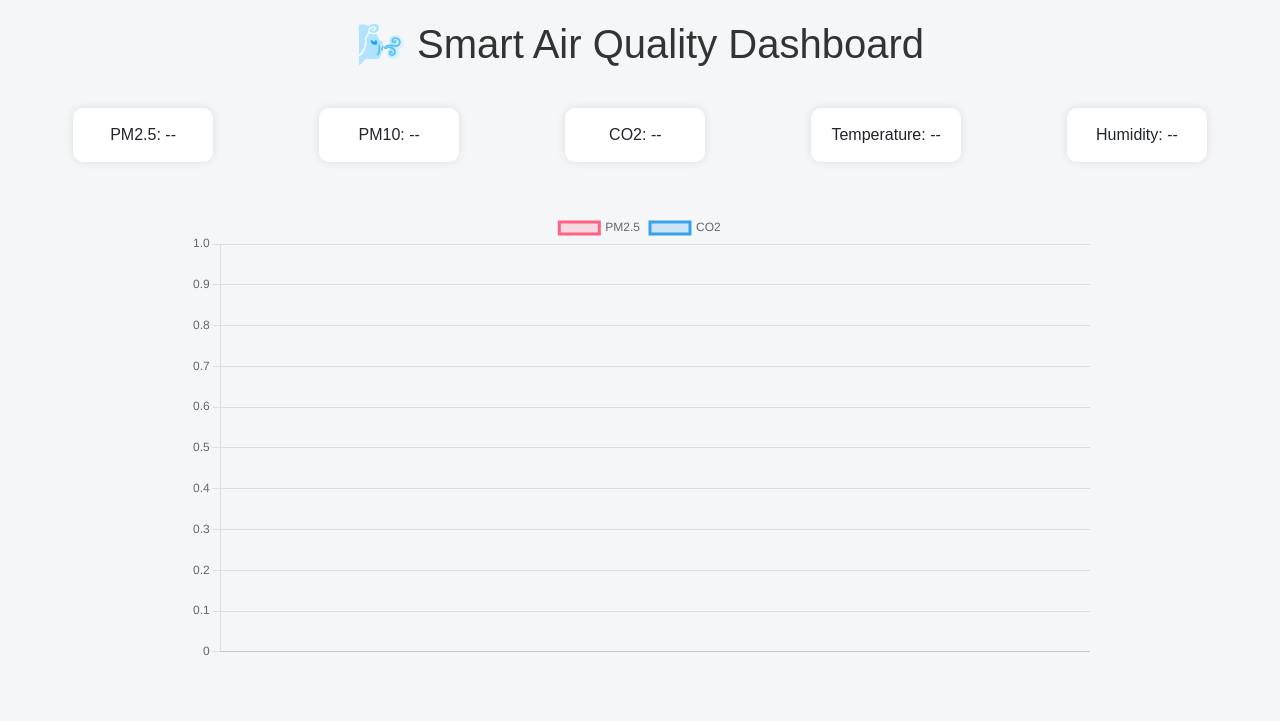
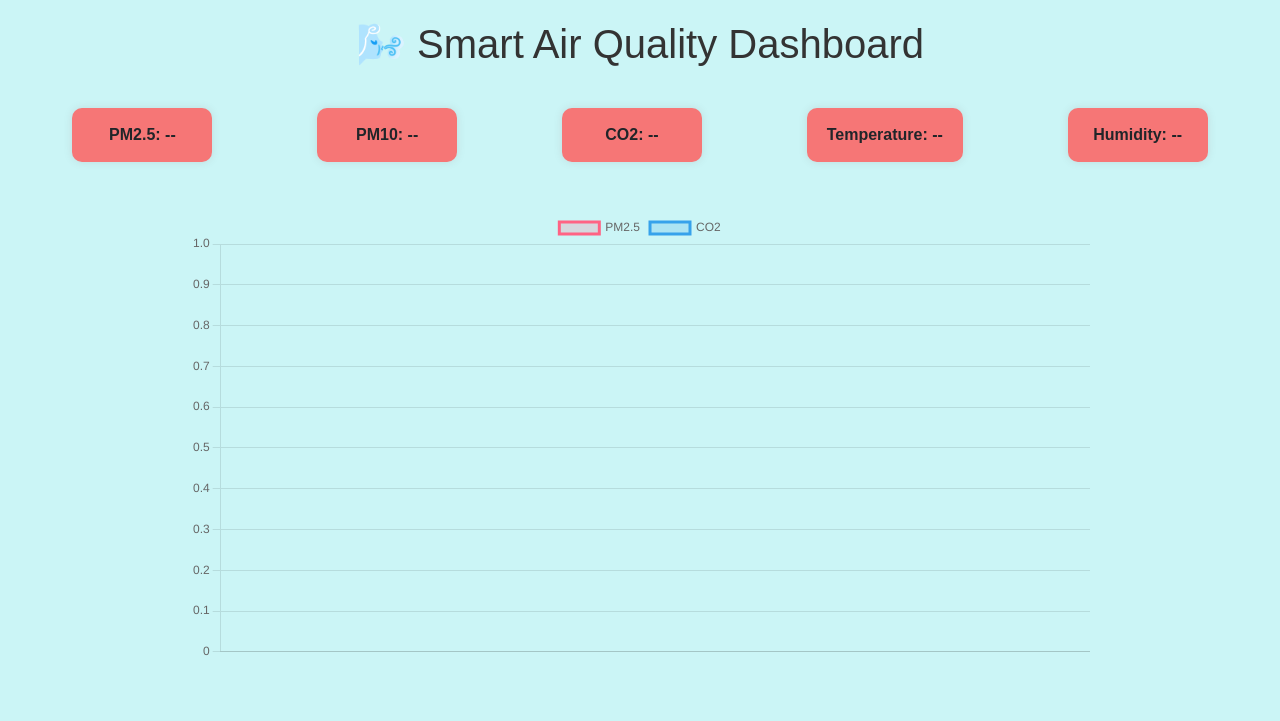
Before and after one commit to BlerttaKrasniqi/Air-Quality-Monitoring-System, a Flask app: page / in a window 1280 px wide. Shown: the top 721 px of the page. Run offline with Flask 3, Linux system fonts and the light colour scheme.

Commit message:
changes in style

```diff
--- a/dashboard/templates/index.html
+++ b/dashboard/templates/index.html
@@ -10,7 +10,7 @@
         body {
             font-family: Arial, sans-serif;
             padding: 20px;
-            background: #f4f6f8;
+            background: #cbf5f6;
         }
 
         h1 {
@@ -26,13 +26,14 @@
         }
 
         .metric {
-            background: #fff;
+            background: #f67676;
             padding: 15px 20px;
             margin: 10px;
             border-radius: 10px;
-            box-shadow: 0 0 10px rgba(0,0,0,0.1);
+            box-shadow: 0 0 10px rgba(99, 3, 3, 0.1);
             text-align: center;
             min-width: 140px;
+            font-weight: bold;
         }
 
         .alert-box {
```
